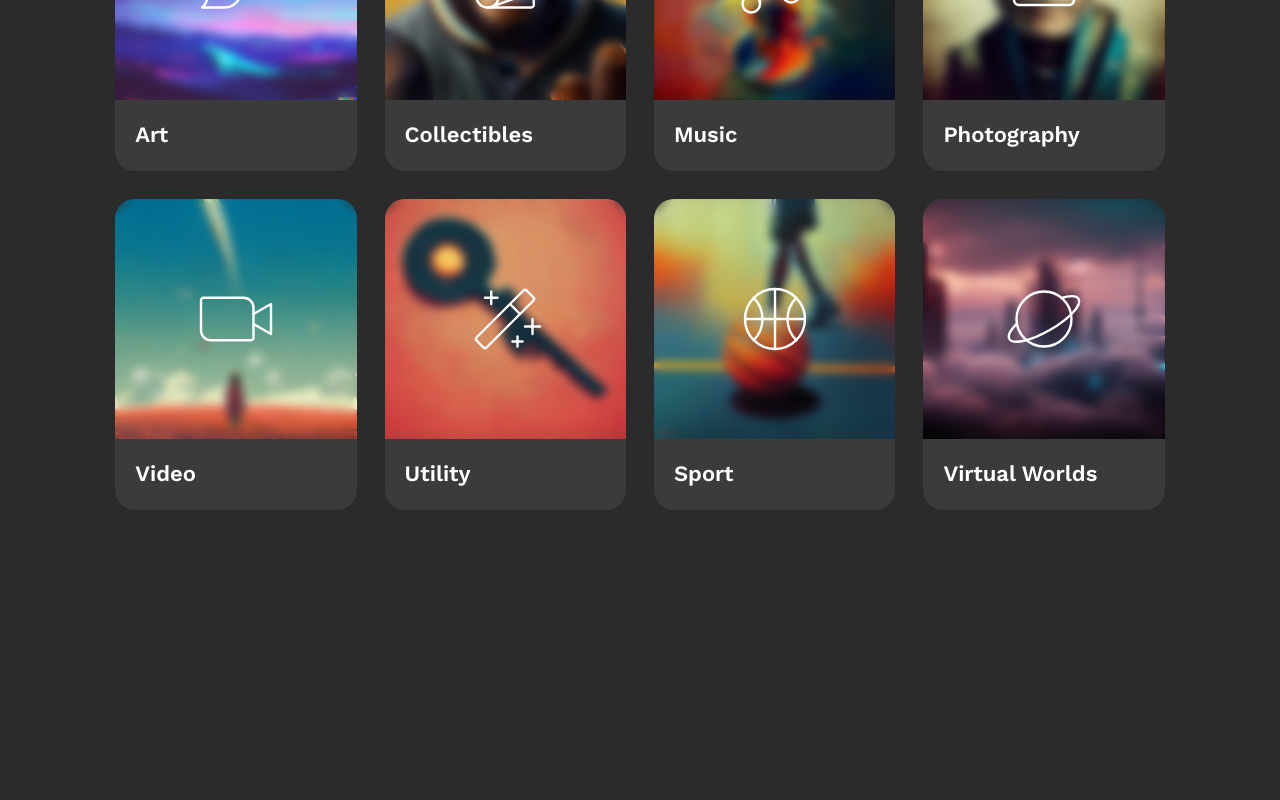
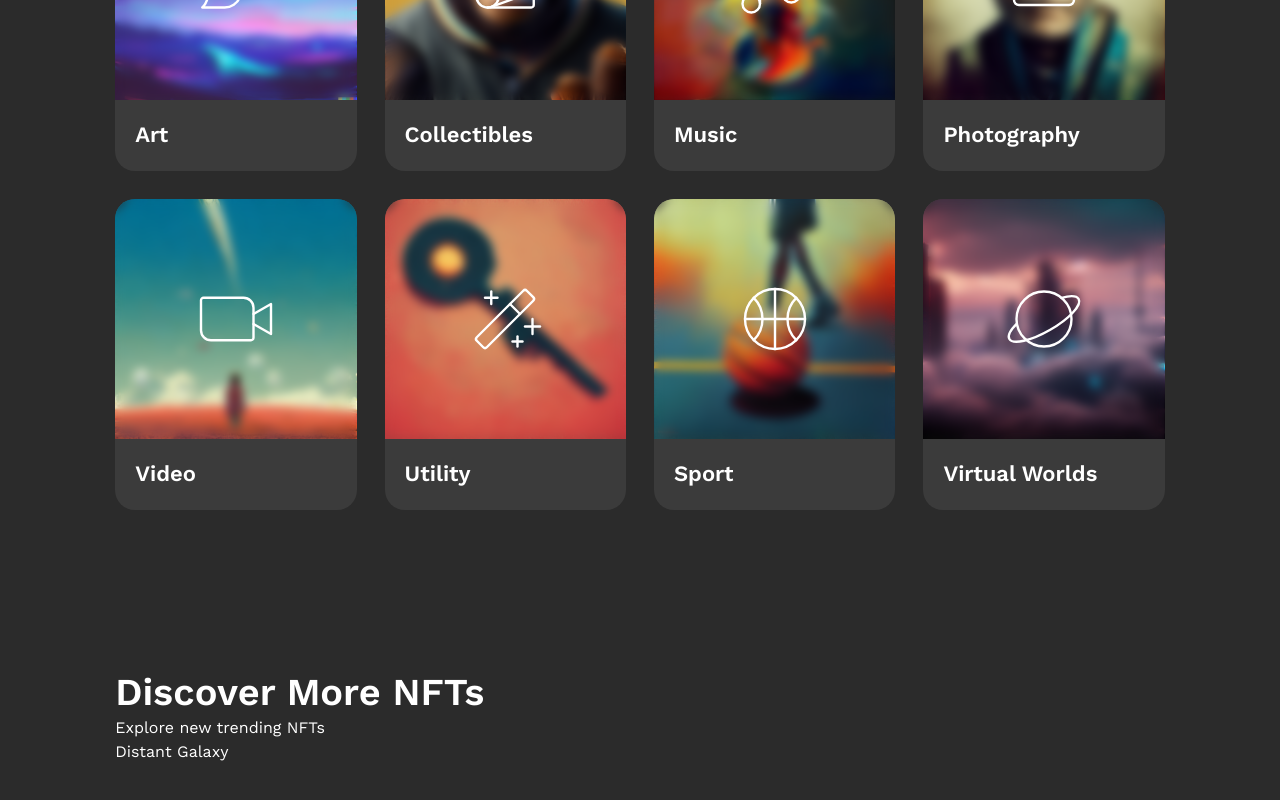
Before and after one commit to S-a-b-r/NFT_marketplace_front, a Vue app: page / in a window 1280 px wide. Shown: the part 3005-3805 px from the top of the page. Before the commit the page ends 3595 px from the top, so only its background shows below. Built offline with nearby package versions, Linux system fonts and the light colour scheme.

Commit message:
Начал блок с карточками NFT

```diff
--- /dev/null
+++ b/src/components/NFTCard.vue
@@ -0,0 +1,13 @@
+<script setup>
+import {defineProps} from 'vue';
+
+const props = defineProps({
+    nftInfo: Object
+})
+</script>
+
+<template>
+    <div>
+        {{ props.nftInfo.title }}
+    </div>
+</template>
--- /dev/null
+++ b/src/components/NFTCardsList.vue
@@ -0,0 +1,14 @@
+<script setup>
+import {defineProps} from 'vue';
+import NFTCard from '@/components/NFTCard.vue';
+
+const props = defineProps({
+    nftCards: Array
+})
+</script>
+
+<template>
+    <div>
+        <NFTCard v-for="nftInfo in nftCards" :key="nftInfo.id" :nftInfo="nftInfo"/>
+    </div>
+</template>
--- /dev/null
+++ b/src/components/sections/DiscoverMoreSection.vue
@@ -0,0 +1,26 @@
+<script setup>
+import NFTCardsList from '@/components/NFTCardsList.vue';
+const nftCards = [
+    {
+        id:1,
+        title: 'Distant Galaxy',
+        creator: {
+            avatarUrl: '1',
+            name: 'MoonDancer'
+        },
+        imageUrl: '1',
+        price: '1.63 ETH',
+        hightBid: '0.33 wETH'
+    }
+];
+</script>
+
+<template>
+    <section class="content_container">
+        <div>
+            <h2 class="second_title">Discover More NFTs</h2>
+            <div>Explore new trending NFTs</div>
+        </div>
+        <NFTCardsList :nftCards="nftCards" />
+    </section>
+</template>
--- a/src/pages/IndexPage.vue
+++ b/src/pages/IndexPage.vue
@@ -4,6 +4,7 @@ import FirstSection from '@/components/sections/FirstSection.vue';
 import TrendingCollectionSection from '@/components/sections/TrendingCollectionSection.vue';
 import TopCreatorsSection from '@/components/sections/TopCreatorsSection.vue';
 import CategoriesSection from '@/components/sections/CategoriesSection.vue';
+import DiscoverMoreSection from '@/components/sections/DiscoverMoreSection.vue';
 
 </script>
 
@@ -13,4 +14,5 @@ import CategoriesSection from '@/components/sections/CategoriesSection.vue';
     <TrendingCollectionSection />
     <TopCreatorsSection />
     <CategoriesSection />
+    <DiscoverMoreSection />
 </template>
```
